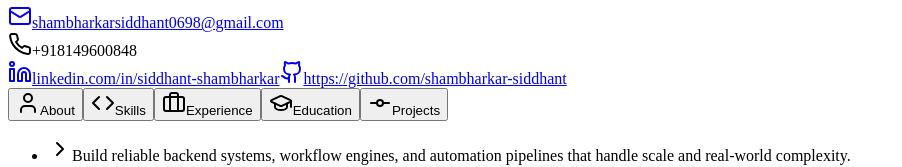
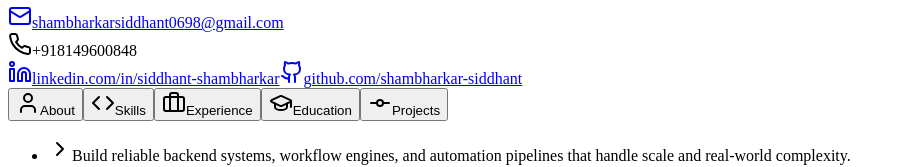
Before and after one commit to shambharkar-siddhant/siddhant-portfolio, a React (Vite) app in the folder client/: page /profile in a window 1280 px wide. Shown: the part 214-381 px from the top of the page, without its empty margins (0-902 px from the left). Built offline with nearby package versions, Linux system fonts and the light colour scheme.

Commit message:
fixes in github link

```diff
--- a/client/src/components/DeveloperProfile.tsx
+++ b/client/src/components/DeveloperProfile.tsx
@@ -186,7 +186,7 @@ const DeveloperProfile: React.FC = () => {
     email: 'shambharkarsiddhant0698@gmail.com',
     phone: '+918149600848',
     linkedin: 'linkedin.com/in/siddhant-shambharkar',
-    github: 'https://github.com/shambharkar-siddhant'
+    github: 'github.com/shambharkar-siddhant'
   };
 
   return (
```
